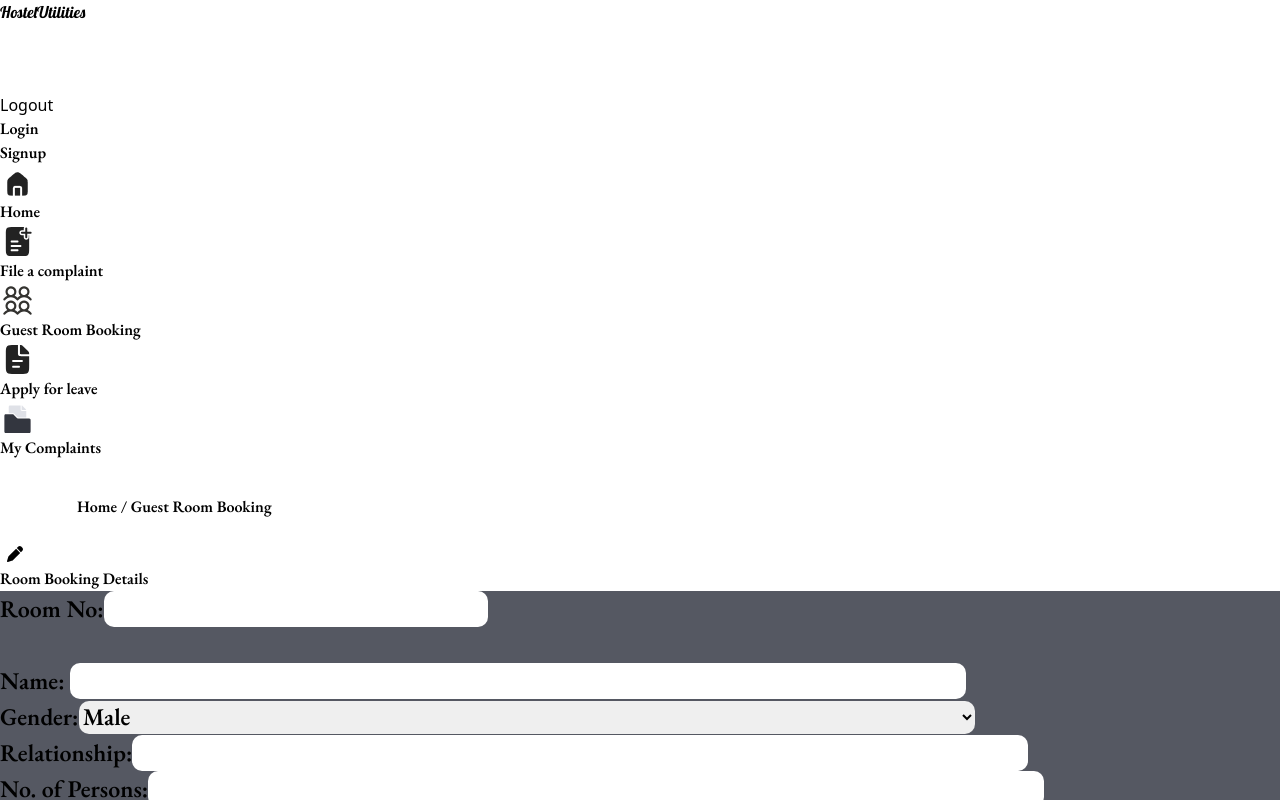
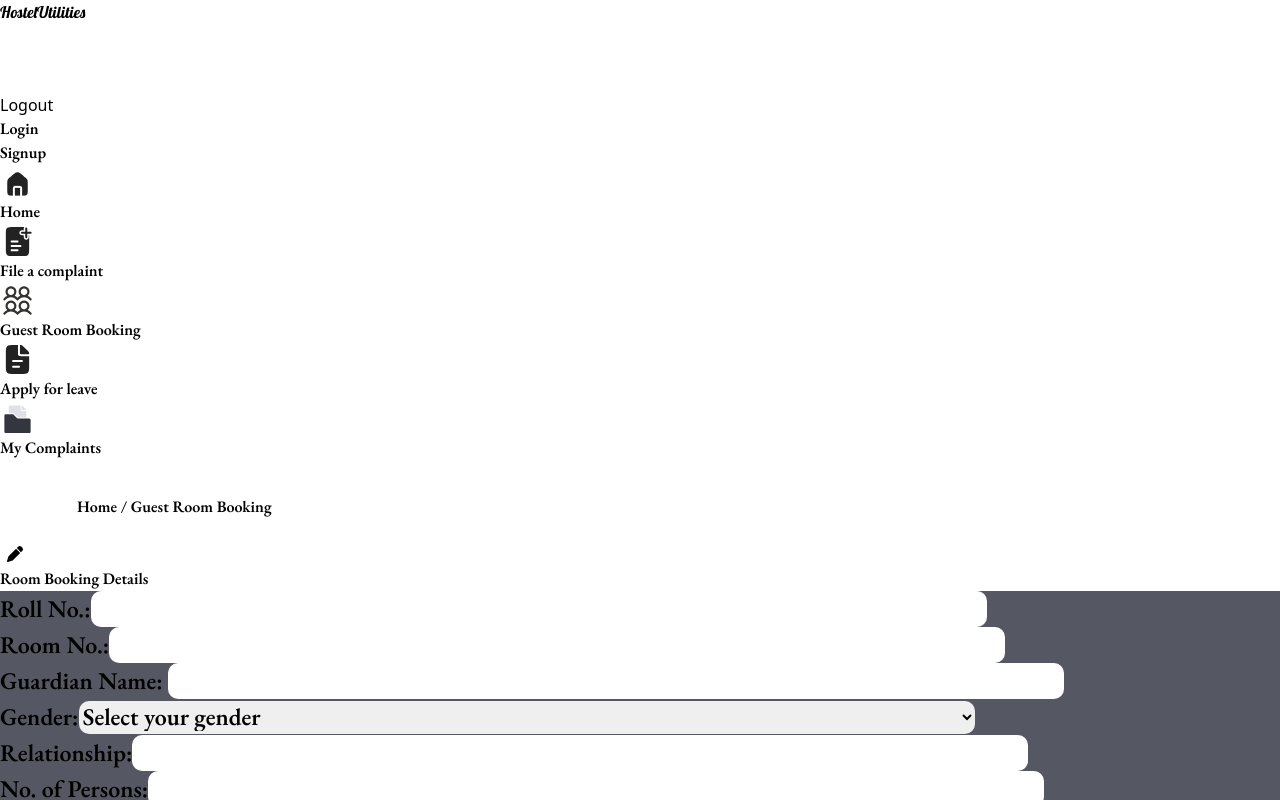
Before and after one commit to shreyashkatkar07/Hostel_Utilities, a React (Vite) app in the folder client/: page /guestroombook in a window 1280 px wide. Shown: the top 800 px of the page. Built offline with nearby package versions, Linux system fonts and the light colour scheme; sample sign-in values are in the browser's storage.

Commit message:
final bug resolving

```diff
--- a/client/src/Admin/Homepage.jsx
+++ b/client/src/Admin/Homepage.jsx
@@ -71,7 +71,7 @@ const Homepage = () => {
             </Link>
           </div>
           <div className="cards h-[420px] p-10">
-            <Link to="/Admin/GuestRoomRecords">
+            <Link to="/GuestRoomRecords">
               <div
                 className=" max-w-sm rounded-[40px] overflow-hidden shadow-lg h-[100%] bg-white text-gray-800 min-w-[300px] flex justify-between items-center flex-col transition-all duration-300"
                 onMouseEnter={handleShadow2}
@@ -90,7 +90,7 @@ const Homepage = () => {
             </Link>
           </div>
           <div className="cards h-[420px] p-10">
-            <Link to="/Admin/ComplaintRecords">
+            <Link to="/ComplaintRecords">
               <div
                 className=" max-w-sm rounded-[40px] overflow-hidden shadow-lg h-[100%] bg-white text-gray-800 min-w-[300px] flex justify-between items-center flex-col transition-all duration-300"
                 onMouseEnter={handleShadow3}
@@ -109,7 +109,7 @@ const Homepage = () => {
             </Link>
           </div>
           <div className="cards h-[420px]  p-10">
-            <Link to="/Admin/StudentRecords">
+            <Link to="/StudentRecords">
               <div
                 className=" max-w-sm rounded-[40px] overflow-hidden shadow-lg h-[100%] bg-white text-gray-800 min-w-[300px] flex justify-between items-center flex-col transition-all duration-300"
                 onMouseEnter={handleShadow4}
--- a/client/src/Admin/LeaveApproval.jsx
+++ b/client/src/Admin/LeaveApproval.jsx
@@ -59,8 +59,8 @@ const LeaveApproval = () => {
                 <p>Roll No : {leave.roll_no}</p>
                 <br />
                 <div className="flex justify-between">
-                  <p>From : {leave.l_from}</p>
-                  <p className=" pr-20">To : {leave.l_upto}</p>
+                  <p>From : {leave.l_from.slice(0, 10)} {leave.l_from.slice(11, 19)} </p>
+                  <p className=" pr-20">To : {leave.l_upto.slice(0, 10)} {leave.l_upto.slice(11, 19)}</p>
                 </div>
                 <br />
                 <p>Reason for leave : {leave.reason}</p>
--- a/client/src/Admin/SideNav.jsx
+++ b/client/src/Admin/SideNav.jsx
@@ -15,7 +15,7 @@ const SideNav = (props) => {
         id="navi"
         className={`bg-white text-gray-800 md:w-[15vw] md:block fixed w-[20vw] h-[100%] ${
           props.isOpen
-            ? " block fixed md:static left-0 h-[100vh] pt-0 z-50 duration-300 overflow-hidden w-full"
+            ? " block fixed left-0 h-[100vh] pt-0 z-50 duration-300 overflow-hidden w-full"
             : " fixed md:left-0 left-[-100vw] "
         }`}
       >
--- a/client/src/components/User/FileComplaint.jsx
+++ b/client/src/components/User/FileComplaint.jsx
@@ -77,8 +77,8 @@ const FileComplaint = () => {
               className="px-6 py-4"
               style={{ fontSize: "x-large" }}
             >
-              <div>Complaint No. : XYZ123</div>
-              <br />
+              {/* <div>Complaint No. : XYZ123</div>
+              <br /> */}
               <div className="flex">
                 <div className="w-[50%]">
                   <label htmlFor="category">Category:</label>
@@ -108,7 +108,7 @@ const FileComplaint = () => {
                     type="text"
                     name="roll_no"
                     id="roll_no"
-                    placeholder="ex:  A-403"
+                    placeholder="ex: 22bxx001"
                     style={{
                       marginLeft: "0.5vw",
                       width: "25%",
@@ -145,7 +145,7 @@ const FileComplaint = () => {
               <div>
                 <label>Complaint photo/video :</label>&nbsp;&nbsp;
                 <input
-                  type="text"
+                  type="file"
                   name="image"
                   id="image"
                   placeholder="ex:  A-403"
@@ -166,7 +166,7 @@ const FileComplaint = () => {
               <br />
               <center>
                 <button
-                  className=" bg-blue-600 hover:bg-blue-700"
+                  className="bg-blue-600 hover:bg-blue-700"
                   type="submit"
                   style={{
                     // backgroundColor: "#3b82f6",
--- a/client/src/components/User/GuestRoomBook.jsx
+++ b/client/src/components/User/GuestRoomBook.jsx
@@ -15,6 +15,7 @@ const GuestRoomBook = () => {
 
   const [newRoom, setNewRoom] = useState({
     RoomNo: "",
+    RollNo: "",
     Name: "",
     Gender: "",
     Relationship: "",
@@ -87,25 +88,49 @@ const GuestRoomBook = () => {
                 className="px-6 py-4"
                 style={{ fontSize: "x-large" }}
               >
-                <div>
-                  <label htmlFor="Hostel">Room No:</label>
-                  <input
-                    name="RoomNo"
-                    id="RoomNo"
-                    className="w-[25%] px-2 mx-2 text-black"
-                    style={{ borderRadius: "10px", width: "30%" }}
-                    onChange={handleChange}
-                  ></input>
-                </div>
-                <br />
+
                 <div className="grid grid-cols-2 gap-6">
+                <div className=" flex ">
+                    <label
+                      htmlFor="RollNo"
+                      className="w-[25%]"
+                      style={{ minWidth: "114px" }}
+                    >
+                      Roll No.:
+                    </label>
+                    <input
+                      type="text"
+                      name="RollNo"
+                      id="RollNo"
+                      style={{ borderRadius: "10px", width: "70%" }}
+                      className="text-black p-1"
+                      onChange={handleChange}
+                    />
+                  </div>
+                  <div className=" flex ">
+                    <label
+                      htmlFor="RoomNo"
+                      className="w-[25%]"
+                      style={{ minWidth: "114px" }}
+                    >
+                      Room No.:
+                    </label>
+                    <input
+                      type="text"
+                      name="RoomNo"
+                      id="RoomNo"
+                      style={{ borderRadius: "10px", width: "70%" }}
+                      className="text-black p-1"
+                      onChange={handleChange}
+                    />
+                  </div>
                   <div className=" flex ">
                     <label
                       htmlFor="firstName"
                       className="w-[25%]"
                       style={{ minWidth: "114px" }}
                     >
-                      Name:{" "}
+                      Guardian Name:{" "}
                     </label>
                     <input
                       type="text"
@@ -117,7 +142,7 @@ const GuestRoomBook = () => {
                   </div>
                   <div className=" flex ">
                     <label
-                      htmlFor="gender"
+                      htmlFor="Gender"
                       className="w-[25%]"
                       style={{ minWidth: "114px" }}
                     >
@@ -125,7 +150,7 @@ const GuestRoomBook = () => {
                     </label>
                     <select
                       name="Gender"
-                      id="gender"
+                      id="Gender"
                       style={{
                         borderRadius: "10px",
                         color: "black",
@@ -133,7 +158,7 @@ const GuestRoomBook = () => {
                       }}
                       onChange={handleChange}
                     >
-                      <option value="" disabled hidden>
+                      <option value="none">
                         Select your gender
                       </option>
                       <option value="male">Male</option>
@@ -144,7 +169,7 @@ const GuestRoomBook = () => {
                   </div>
                   <div className=" flex ">
                     <label
-                      htmlFor="relationship"
+                      htmlFor="Relationship"
                       className="w-[25%]"
                       style={{ minWidth: "114px" }}
                     >
@@ -152,6 +177,7 @@ const GuestRoomBook = () => {
                     </label>
                     <input
                       type="text"
+                      name="Relationship"
                       style={{ borderRadius: "10px", width: "70%" }}
                       className="text-black p-1"
                       onChange={handleChange}
--- a/client/src/components/User/MyComplaints.jsx
+++ b/client/src/components/User/MyComplaints.jsx
@@ -64,14 +64,14 @@ const MyComplaints = () => {
               key={complaint.c_id}
               className="comp lg:w-[90%] w-[90%] bg-slate-300 rounded-[30px] lg:p-8 lg:px-14 p-4 px-7 py-4 my-3 flex justify-between items-center md:flex-row flex-col"
             >
-              <div className="md:w-[60%] w-[100%] flex items-center ">
+              <div className="md:w-[70%] w-[100%] flex items-center ">
                 <div className="flex items-center justify-center flex-col lg:px-10 px-6">
                   <p className="">Complaint ID:{complaint.c_id}</p>
-                  <p className="">Complaint Type:{complaint.type}</p>
+                  <p className="">Complaint Type: <br />&nbsp;&nbsp;{complaint.type}</p>
                 </div>
                 <div className="flex items-center justify-center flex-col lg:px-10 px-6">
                   <p className="">DD/MM/YYYY</p>
-                  <p className="">--:--:--</p>
+                  <p className="">{complaint.c_time.slice(0,10)}<br />{complaint.c_time.slice(11,19)}</p>
                 </div>
                 <div className="flex items-center justify-center flex-col lg:px-10 px-6">
                   <p className="">{complaint.description}</p>
```
Also changed, not shown: 1 other file (tests, documents, lock files or other folders).
